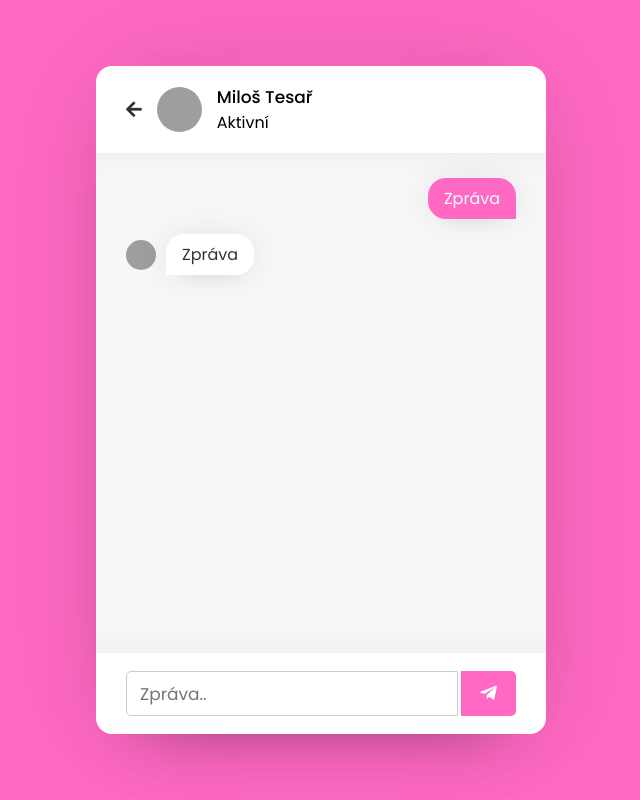
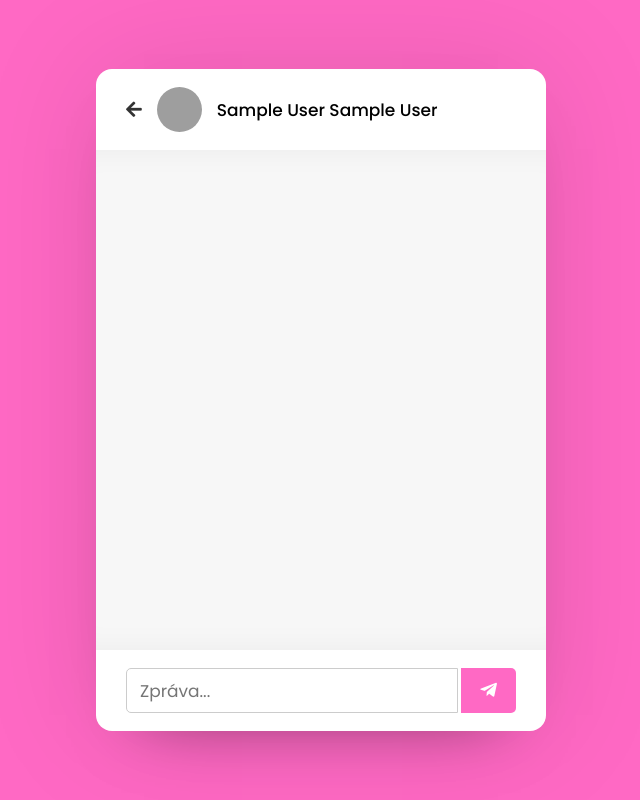
Before and after one commit to captain-milous/Vanocni-Projekt, a PHP site: page /chat.php?user_id=1 in a window 1280 px wide. Shown: the whole page, without its empty margins (319-959 px from the left). Run offline with PHP 8.4, Linux system fonts and the light colour scheme; the visitor is signed in with stand-in values (Sample User, id 1); grey boxes are pictures that could not be loaded.

Commit message:
Update chat.php

```diff
--- a/chat.php
+++ b/chat.php
@@ -1,3 +1,10 @@
+<?php
+  session_start();
+  include_once "php/config.php";
+  if(!isset($_SESSION['unique_id'])){
+    header("location: login.php");
+  }
+?>
 <!DOCTYPE html>
 <html lang="en">
 <head>
@@ -14,28 +21,28 @@
     <div class="wrapper">
         <section class="chat-area">
             <header>
+                <?php
+                $user_id = mysqli_real_escape_string($conn, $_GET['user_id']);
+                $sql = mysqli_query($conn, "SELECT * FROM users WHERE unique_id = {$user_id}");
+                if(mysqli_num_rows($sql) > 0){
+                    $row = mysqli_fetch_assoc($sql);
+                }else{
+                    header("location: users.php");
+                }
+                ?>
                 <a href="users.php" class="back-icon"><i class="fas fa-arrow-left"></i></a>
-                <img src="img/unknown.png" alt="Profilový Obrázek xd" />
+                <img src="php/images/<?php echo $row['img']; ?>" alt="">
                 <div class="details">
-                    <span>Miloš Tesař</span>
-                    <p>Aktivní</p>
+                <span><?php echo $row['fname']. " " . $row['lname'] ?></span>
+                <p><?php echo $row['status']; ?></p>
                 </div>
             </header>
             <div class="chat-box">
-                <div class="chat outgoing">
-                    <div class="details">
-                        <p>Zpráva</p>
-                    </div>
-                </div>
-                <div class="chat incoming">
-                    <img src="img/unknown.png" alt="Profilovka">
-                    <div class="details">
-                        <p>Zpráva</p>
-                    </div>
-                </div>
+
             </div>
             <form action="#" class="typing-area">
-                <input type="text" placeholder="Zpráva..">
+                <input type="text" class="incoming_id" name="incoming_id" value="<?php echo $user_id; ?>" hidden>
+                <input type="text" name="message" class="input-field" placeholder="Zpráva..." autocomplete="off">
                 <button><i class="fab fa-telegram-plane"></i></button>
             </form>
         </section>
```
